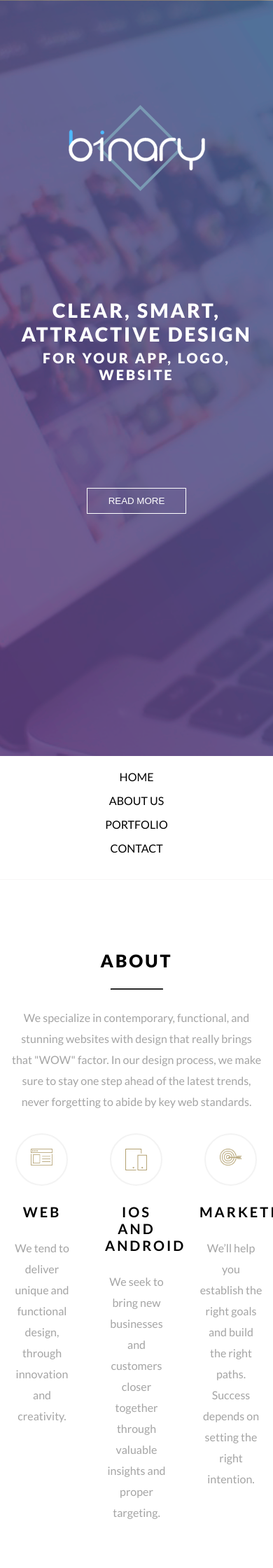
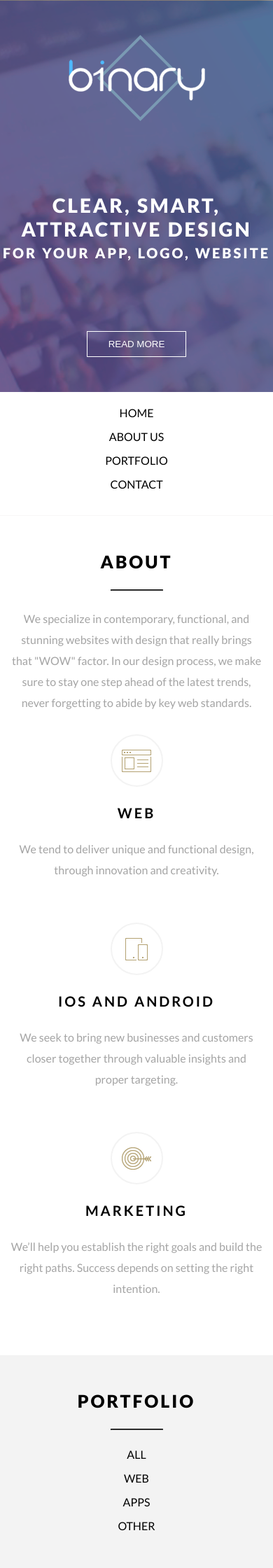
Before and after one commit to gambitok/hosting, a PHP site: page / in a window 390 px wide; the page is wider, and only the part inside the window is pictured. Shown: the top 2240 px of that part at 70% size. Run offline with PHP 8.4, Linux system fonts and the light colour scheme.

Commit message:
done Adaptive design

```diff
--- a/css/style.css
+++ b/css/style.css
@@ -58,10 +58,9 @@ h2 {
     background: black; }
 
 .header {
-  background: url("../img/bg-header.png");
-  height: 1080px; }
+  background: url("../img/bg-header.png"); }
   .header__item {
-    padding-top: 150px;
+    padding: 100px;
     display: block;
     margin: 0 auto;
     color: white;
@@ -108,9 +107,15 @@ h2 {
         padding: 20px;
         border-radius: 100px;
         width: 75px;
-        height: 75px; }
+        height: 75px;
+        position: relative; }
         .about__form__card .round-image img {
-          width: 100%; }
+          position: absolute;
+          top: 0;
+          bottom: 0;
+          left: 0;
+          right: 0;
+          margin: auto; }
       .about__form__card span {
         display: block;
         text-align: center;
@@ -227,9 +232,34 @@ h2 {
   .nav-list li {
     display: block;
     padding-bottom: 15px; }
-  .about__p-title {
-    margin: 0; }
-  .about__form {
-    margin: 0; }
-  .contact__form__item {
-    margin-bottom: 30px; } }
+  .header {
+    height: auto; }
+    .header__item {
+      padding: 50px 0; }
+  .about {
+    padding: 50px 0; }
+    .about__p-title {
+      margin: 0; }
+    .about__form {
+      margin: 0;
+      flex-direction: column; }
+      .about__form__card {
+        width: 100%;
+        margin: 30px auto; }
+  .portfolio {
+    padding: 50px 0; }
+    .portfolio__form {
+      flex-direction: column; }
+      .portfolio__form__card {
+        width: 100%;
+        margin: 10px auto; }
+  .partners {
+    padding: 50px 0; }
+    .partners__form {
+      flex-direction: column; }
+      .partners__form__card {
+        margin: 10px auto; }
+  .contact {
+    padding: 50px 0; }
+    .contact__form__item {
+      margin-bottom: 30px; } }
--- a/scss/_home.scss
+++ b/scss/_home.scss
@@ -70,9 +70,8 @@ h2 {
 
 .header {
   background: url("../img/bg-header.png");
-  height: 1080px;
   &__item {
-    padding-top: 150px;
+    padding: 100px;
     display: block;
     margin: 0 auto;
     color: $t-white;
@@ -129,8 +128,14 @@ h2 {
         border-radius: 100px;
         width: 75px;
         height: 75px;
+        position: relative;
         img {
-          width: 100%;
+          position: absolute;
+          top: 0;
+          bottom: 0;
+          left: 0;
+          right: 0;
+          margin: auto;
         }
       }
       span {
@@ -249,7 +254,7 @@ h2 {
           display: inline-block;
           width: 25px;
           height: 25px;
-          border: 2px solid black;
+          border: 2px solid $t_black;
           line-height: 20px;
           text-align: center;
           border-radius: 25px;
--- a/scss/_media.scss
+++ b/scss/_media.scss
@@ -7,19 +7,51 @@
     }
   }
 
+  .header {
+    height: auto;
+    &__item {
+      padding: 50px 0;
+    }
+  }
+
   .about {
+    padding: 50px 0;
     &__p-title {
       margin: 0;
     }
     &__form {
       margin: 0;
+      flex-direction: column;
+      &__card {
+        width: 100%;
+        margin: 30px auto;
+      }
+    }
+  }
+
+  .portfolio {
+    padding: 50px 0;
+    &__form {
+      flex-direction: column;
+      &__card {
+        width: 100%;
+        margin: 10px auto;
+      }
     }
   }
 
   .partners {
+    padding: 50px 0;
+    &__form {
+      flex-direction: column;
+      &__card {
+        margin: 10px auto;
+      }
+    }
   }
 
   .contact {
+    padding: 50px 0;
     &__form {
       &__item {
         margin-bottom: 30px;
```
